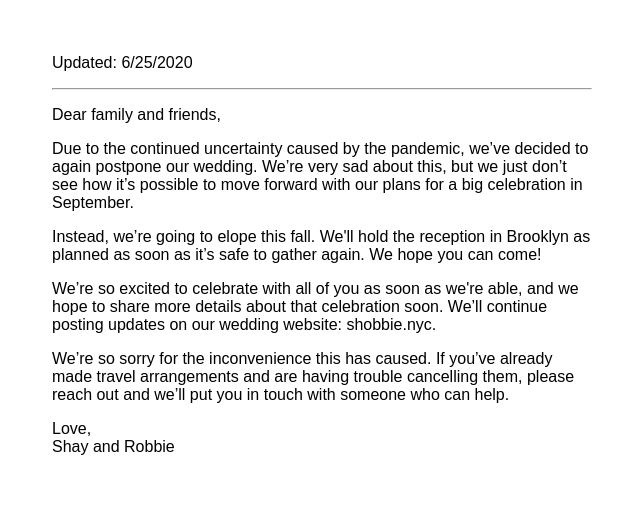
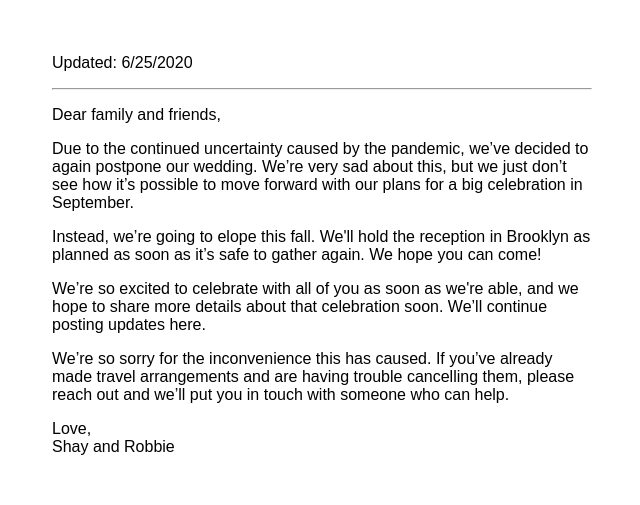
Before and after one commit to shobbienyc/shobbienyc.github.io, a plain HTML site: page index.html in a window 1280 px wide. Shown: the whole page, without its empty margins (318-958 px from the left). Drawn offline with Linux system fonts and the light colour scheme; a web font is replaced by a local one.

Commit message:
Update index.html

```diff
--- a/index.html
+++ b/index.html
@@ -48,7 +48,7 @@
 
 <p>Instead, we’re going to elope this fall. We'll hold the reception in Brooklyn as planned as soon as it’s safe to gather again. We hope you can come! </p>
 
-<p>We’re so excited to celebrate with all of you as soon as we're able, and we hope to share more details about that celebration soon. We’ll continue posting updates on our wedding website: shobbie.nyc. </p>
+<p>We’re so excited to celebrate with all of you as soon as we're able, and we hope to share more details about that celebration soon. We’ll continue posting updates here. </p>
 
 <p>We’re so sorry for the inconvenience this has caused. If you’ve already made travel arrangements and are having trouble cancelling them, please reach out and we’ll put you in touch with someone who can help. </p>
 
```
